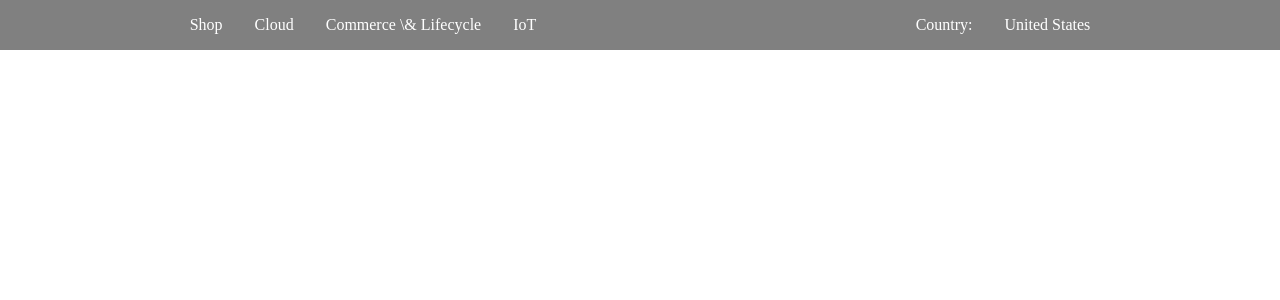
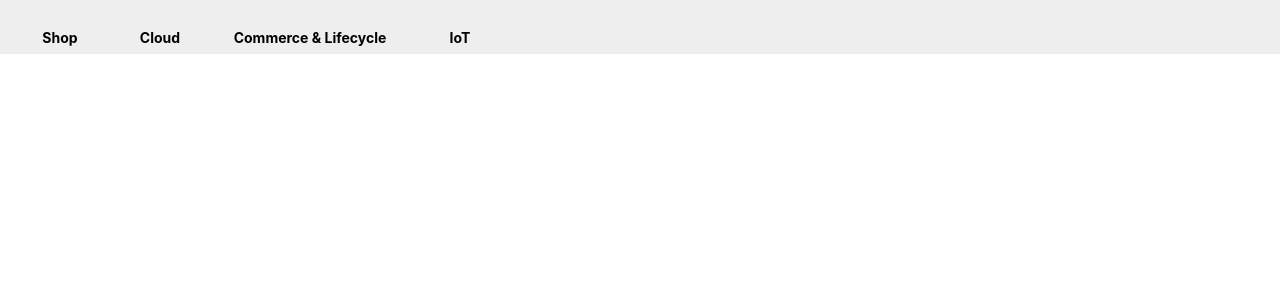
Before and after one commit to Norrismi/ingram_clone, a React (Create React App) app: page / in a window 1280 px wide. Shown: the top 300 px of the page. Built offline with nearby package versions, Linux system fonts and the light colour scheme.

Commit message:
working on header

```diff
--- a/src/App.css
+++ b/src/App.css
@@ -1,3 +1,6 @@
+@import '~antd/dist/antd.css';
+
+
 .App {
   text-align: center;
   color: white;
--- a/src/App.js
+++ b/src/App.js
@@ -1,5 +1,6 @@
 import './App.css';
 import Header from './Components/Header/Header'
+
 
 function App() {
   return (
@@ -9,6 +10,8 @@ function App() {
       <Header/>
 
 
+
+
     </div>
   );
 }
--- a/src/Components/Header/Header.css
+++ b/src/Components/Header/Header.css
@@ -1,22 +1,36 @@
+
+
+
 .header-container{
-    background-color: grey;
+    background-color: #EEEEEE;
 
-    display: flex;
-    justify-content: space-around;
+
 
 }
 
-.header-btns{
-    display: flex;
-    flex-direction: row;
+
+    .header-btns{
+        display: grid;
+        grid-template-columns: 100px 100px 200px 100px;
+        align-items: center;
+        padding: 10px;
+
+      }
+
+
+
+.header-location{
 
 }
 
-.header-location{
-    display: flex;
-    flex-direction: row;
+#btn{
+   display: grid;
+    align-items: center;
+    font-weight: 700;
+    padding: 1rem;
+    color: black;
 }
 
-#btn{
-    padding: 1rem;
+.row-two{
+color: red;
 }
--- a/src/Components/Header/Header.js
+++ b/src/Components/Header/Header.js
@@ -1,25 +1,26 @@
 import React from 'react'
+import { Button } from 'antd';
 import './Header.css'
+import { Typography } from 'antd';
+
+const { Text } = Typography;
 
 function Header() {
     return (
         <div className='header-container'>
             <div className="header-btns">
-                <div id='btn'>Shop</div>
-                <div id='btn'>Cloud</div>
-                <div id='btn'>Commerce \& Lifecycle</div>
-                <div id='btn'>IoT</div>
+                <Button type="link" block id='btn'>Shop</Button>
+                <Button type="link" block id='btn'>Cloud</Button>
+                <Button type="link" block id='btn'>Commerce & Lifecycle</Button>
+                <Button type="link" block id='btn'>IoT</Button>
             </div>
 
-
-            <div className='header-location'>
-                <div id='btn'>
-                    Country:
-                </div>
-                <div id='btn'>
-                    United States
-                </div>
-            </div>
+            {/* <div className='header-location'>
+                <Button type="link" block id='btn'>County:</Button>
+                <Button type="link" block id='btn'>
+                    <Text underline>United States</Text>
+                </Button>
+            </div> */}
         </div>
     )
 }
```
